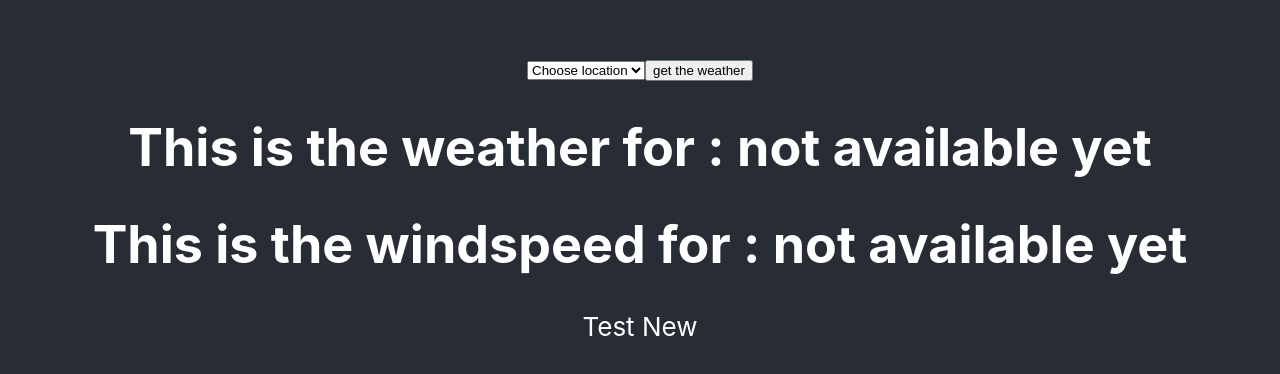
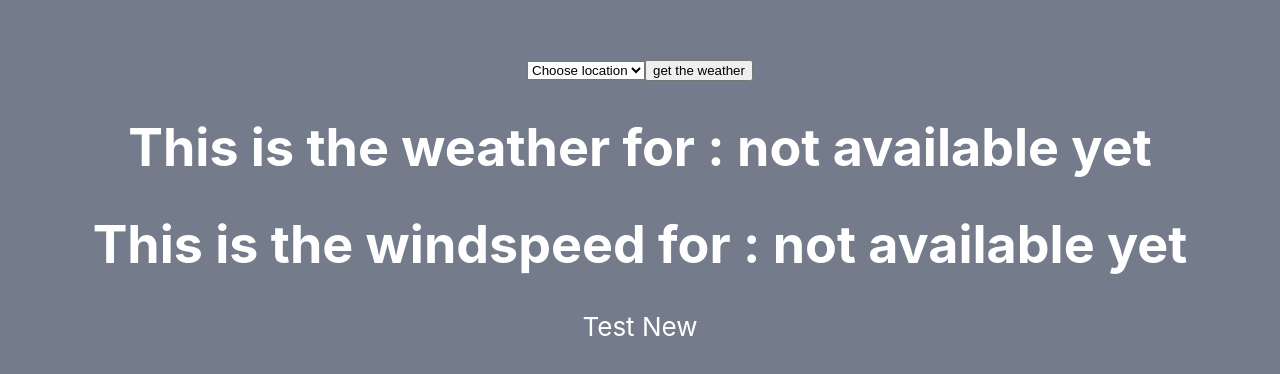
Before and after one commit to JaySaikitHo/weatherapp, a React (Create React App) app in the folder weatherapp/: page / in a window 1280 px wide. Shown: the part 204-578 px from the top of the page. Built offline with nearby package versions, Linux system fonts and the light colour scheme.

Commit message:
add styling to main page

```diff
--- a/weatherapp/src/App.css
+++ b/weatherapp/src/App.css
@@ -14,7 +14,7 @@
 }
 
 .App-header {
-  background-color: #282c34;
+  background-color: #747c8b;
   min-height: 100vh;
   display: flex;
   flex-direction: column;
```
